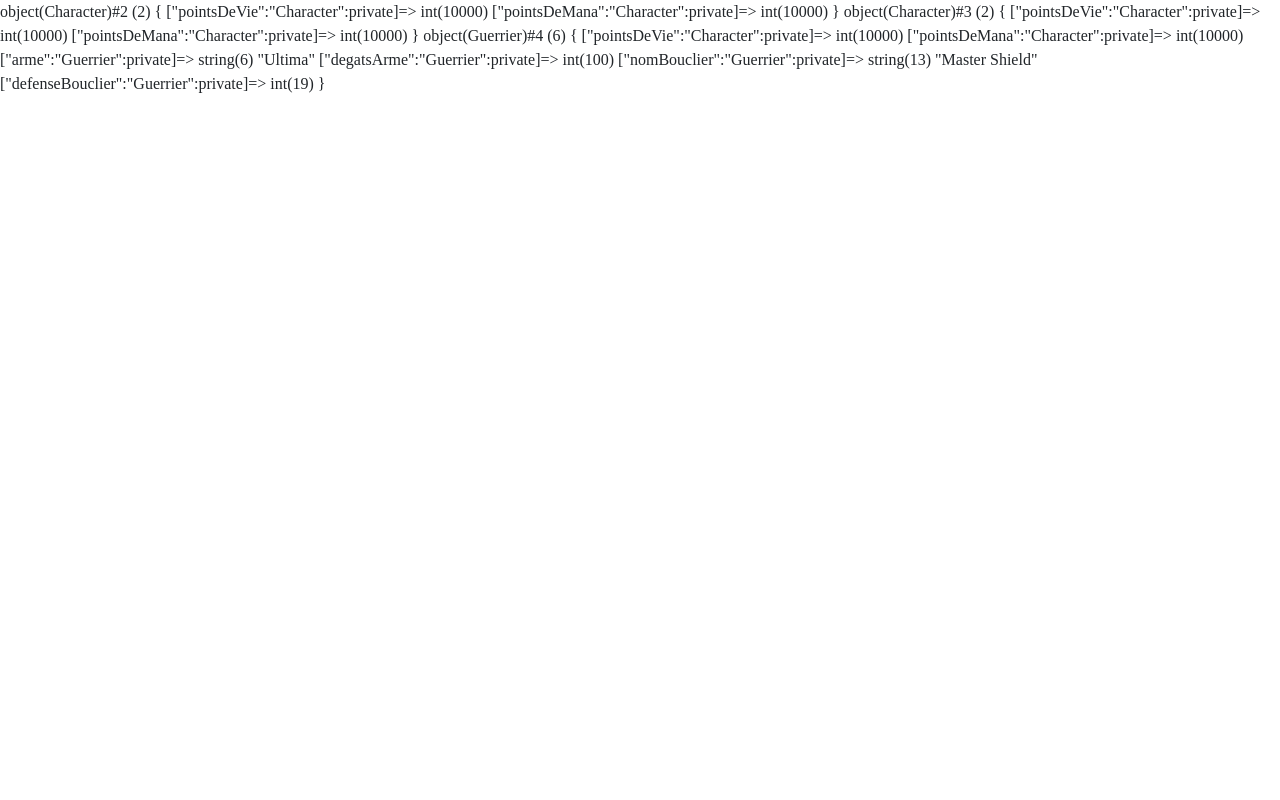
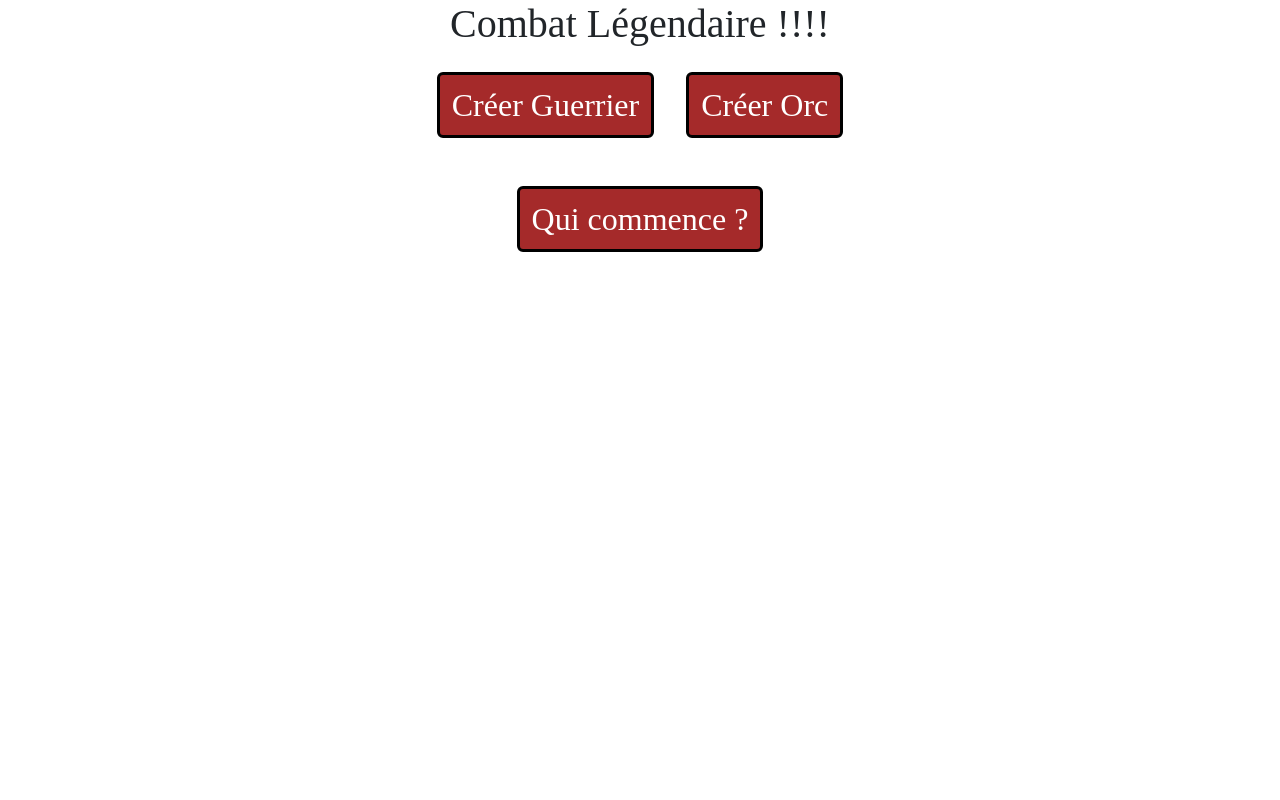
Before and after one commit to KevinLIOUST/docker-poo-kevin, a PHP site: page / in a window 1280 px wide. Run offline with PHP 8.4, Linux system fonts and the light colour scheme; some libraries are stand-ins or nearby versions; some web fonts are replaced.

Commit message:
Création de la classe Character.php, Guerrier.php et Orc.php, ainsi que la sécurité du code pour créer les monstres  ! :)

```diff
--- a/src/Character.php
+++ b/src/Character.php
@@ -58,7 +58,7 @@ class Character
     }
 
     // Méthode pour récupérer les points de mana du personnage
-    public function getMana()
+    public function getPointsDeMana()
     {
         return $this->pointsDeMana;
     }
--- a/src/Guerrier.php
+++ b/src/Guerrier.php
@@ -113,6 +113,14 @@ class Guerrier extends Character
         return $this->getDegatsArme();
     }
 
+    // Méthode pour attaquer en tenant compte de la résistance avec le bouclier
+    public function getDamage($damage)
+    {
+        $pointsDeVie = $this->getPointsDeVie();
+        $damageAvecBouclier = -$this->getDefenceBouclier() + $damage;
+        return $this->setPointsDeVie($pointsDeVie - $damageAvecBouclier);
+    }
+
     // Constructeur pour construire un nouveau guerrier avec ses caractéristiques pour le combat
     public function __construct(int $pointsDeVie, int $pointsDeMana, string $arme, int $degatsArme, string $nomBouclier, int $defenseBouclier)
     {
--- /dev/null
+++ b/src/Orc.php
@@ -0,0 +1,51 @@
+<?php
+
+// Classe Orc pour définir un Orc qui va combattre
+class Orc extends Character
+{
+    // Attribut $damageMin pour déterminer les dégâts minimum
+    private int $damageMin;
+
+    // Attribut $damageMin pour déterminer les dégâts maximum
+    private int $damageMax;
+
+    // Méthode pour modifier les dégâts minimum quand l'orc attaquera
+    public function setDamageMin($newDamageMin)
+    {
+        $this->damageMin = $newDamageMin;
+    }
+
+    // Méthode pour récupérer les dégâts minimum quand l'orc attaquera
+    public function getDamageMin()
+    {
+        return $this->damageMin;
+    }
+
+    // Méthode pour modifier les dégâts maximum quand l'orc attaquera
+    public function setDamageMax($newDamageMax)
+    {
+        $this->damageMax = $newDamageMax;
+    }
+
+    // Méthode pour récupérer les dégâts maximum quand l'orc attaquera
+    public function getDamageMax()
+    {
+        return $this->damageMax;
+    }
+
+    // Fonction pour que l'orc puisse attaquer entre une valeur min et max inclus
+    public function attack()
+    {
+        $nbAleatoire = mt_rand($this->damageMin, $this->damageMax);
+        return $nbAleatoire;
+    }
+
+    // Constructeur pour construire un Orc avec ses caractéristiques
+    public function __construct(int $pointsDeVie, int $pointsDeMana, int $damageMin, int $damageMax)
+    {
+        parent::__construct($pointsDeVie, $pointsDeMana);
+        $this->setDamageMin($damageMin);
+        $this->setDamageMax($damageMax);
+    }
+}
+?>
--- a/src/assets/css/style.css
+++ b/src/assets/css/style.css
@@ -2,26 +2,26 @@
 
 @import url('https://fonts.googleapis.com/css2?family=Delius+Swash+Caps&display=swap');
 
-.bg-admin {
+/* .bg-admin {
   background-color: lightblue;
-}
+} */
 
 body {
   font-family: Delius;
   background-color: white;
 }
 
-.taille-img {
+/* .taille-img {
   max-width: 100%;
   max-height: auto;
-}
+} */
 
 /* .cat {
   height: 50px;
   width: 175px;
 } */
 
-.div-photo {
+/* .div-photo {
   width: 90%;
   height: auto;
   display: grid;
@@ -30,12 +30,15 @@ body {
   flex-wrap: wrap;
   text-align: center;
   justify-self: center;
+} */
+
+.btns {
+  font-size: xx-large;
+  border: 3px solid black;
+  background-color: brown;
 }
 
-.taille-police-btns {
-  font-size: xx-large;
-}
-
-.border-btns {
+.btns:hover {
+  background-color: rgb(152, 101, 101);
   border: 3px solid black;
 }
--- a/src/index.php
+++ b/src/index.php
@@ -1,18 +1,104 @@
 <?php
+// Importation de fichiers poue êttre utilisés
 require_once "Character.php";
 require_once "Guerrier.php";
+require_once "Orc.php";
 
-$erza = new Character(10000, 10000);
-var_dump($erza);
+// Démarrage de la session pour manipuler les données de la session en question
+session_start();
+// session_unset();
+// session_destroy();
 
-$lucy = new Character(10000, 10000);
-var_dump($lucy);
+// $erza = new Character(10000, 10000);
+// var_dump($erza);
 
-$kevin = new Guerrier(10000, 10000, "Ultima", 100, "Master Shield", 19);
-var_dump($kevin);
+// $lucy = new Character(10000, 10000);
+// var_dump($lucy);
+
+// $kevin = new Guerrier(10000, 10000, "Ultima", 100, "Master Shield", 19);
+// var_dump($kevin);
+
+// $orc = new Orc(10000, 10000, 100, 200);
+// var_dump($orc);
 
 // $audrey = new Guerrier("Audrey", "DUVAL", 10000, "Ultima", 100, "Master Shield", 19);
 // var_dump($audrey);
+
+// On regarde si la méthode est bien POST pour envoyer des données au serveur
+if ($_SERVER["REQUEST_METHOD"] == "POST") {
+    $errors = [];
+
+    if (isset($_POST["guerrier"])) {
+
+        if (!isset($_SESSION["guerrier"])) {
+
+            $errors['pasGuerrier'] = "Il y a pas de Guerrier dans le jeu, il sera crée maintenant";
+            $_SESSION["guerrier"] = new Guerrier(2000, 500, "Ultima", 250, "Bouclier Ultime", 600);
+
+        } else {
+            $errors['ouiGuerrier'] = "Le Guerrier existe déjà ! :) Pas besoin de le recréer ! :)";
+        }
+
+    } elseif (isset($_POST["orc"])) {
+
+        if (!isset($_SESSION["orc"])) {
+
+            $errors['pasOrc'] = "Il y a pas d'Orc dans le jeu, il sera crée maintenant";
+            $_SESSION["orc"] = new Orc(1500, 200, 100, 400);
+
+        } else {
+            $errors['ouiOrc'] = "L'orc existe déjà ! :) Pas besoin de le recréer ! :)";
+        }
+
+    } elseif (isset($_POST["commencer"])) {
+
+        if (!isset($_SESSION["orc"]) || !isset($_SESSION["guerrier"])) {
+
+            $errors['peutPasCommencer'] = "La partie peut pas commencer sans le Guerrier et l'Orc !";
+
+        } elseif (isset($_SESSION['guerrier']) && isset($_SESSION['orc'])) {
+
+            $nbAleatoireGuerrier = mt_rand(1, 6);
+            $nbAleatoireOrc = mt_rand(1, 6);
+
+            if ($nbAleatoireGuerrier > $nbAleatoireOrc) {
+
+                $_SESSION['commencer'] = 'guerrier';
+
+            } elseif ($nbAleatoireGuerrier < $nbAleatoireOrc) {
+
+                $_SESSION['commencer'] = 'orc';
+
+            } elseif ($nbAleatoireGuerrier == $nbAleatoireOrc) {
+
+                while ($nbAleatoireGuerrier == $nbAleatoireOrc) {
+
+                    $nbAleatoireGuerrier = mt_rand(1, 6);
+                    $nbAleatoireOrc = mt_rand(1, 6);
+
+                    if ($nbAleatoireGuerrier > $nbAleatoireOrc) {
+
+                        $_SESSION['commencer'] = 'guerrier';
+
+                    } elseif ($nbAleatoireGuerrier < $nbAleatoireOrc) {
+                        $_SESSION['commencer'] = 'orc';
+                    }
+                }
+            }
+        }
+    } else {
+        echo "Pas bouton cliqué";
+    }
+
+    // var_dump($errors);
+}
+// var_dump($_POST);
+// var_dump($_SESSION);
+
+// $_SESSION["guerrier"]->getDamage(800);
+// var_dump($_SESSION["guerrier"]);
+
+
 ?>
 
 <!DOCTYPE html>
@@ -34,7 +120,20 @@ var_dump($kevin);
 </head>
 
 <body>
-
+    <div class="d-flex justify-content-center">
+        <h1>Combat Légendaire !!!!</h1>
+    </div>
+    <form action="" method="POST">
+        <div class="d-flex justify-content-center">
+            <input class="btn btns mx-3 ms-3 mt-3 text-white" type="submit" name="guerrier" id="guerrier"
+                value="Créer Guerrier">
+            <input class="btn btns mx-3 ms-3 mt-3 text-white" type="submit" name="orc" id="orc" value="Créer Orc">
+        </div>
+        <div class="d-flex justify-content-center">
+            <input class="btn btns mx-3 ms-3 mt-5 text-white" type="submit" name="commencer" id="commencer"
+                value="Qui commence ?">
+        </div>
+    </form>
 </body>
 
 </html>
```
Also changed, not shown: src/assets/font/Enchanted Land.otf (added).
